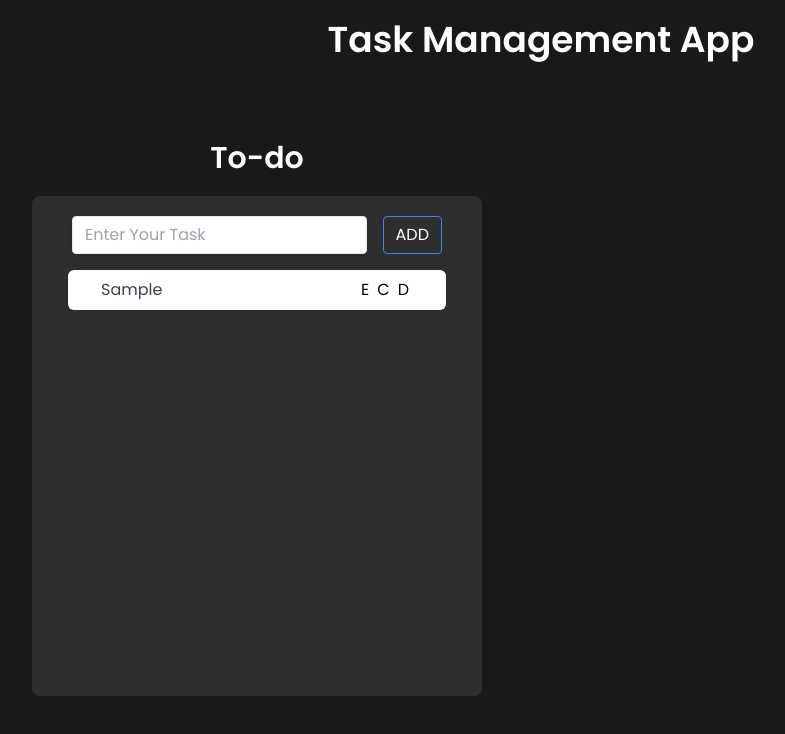
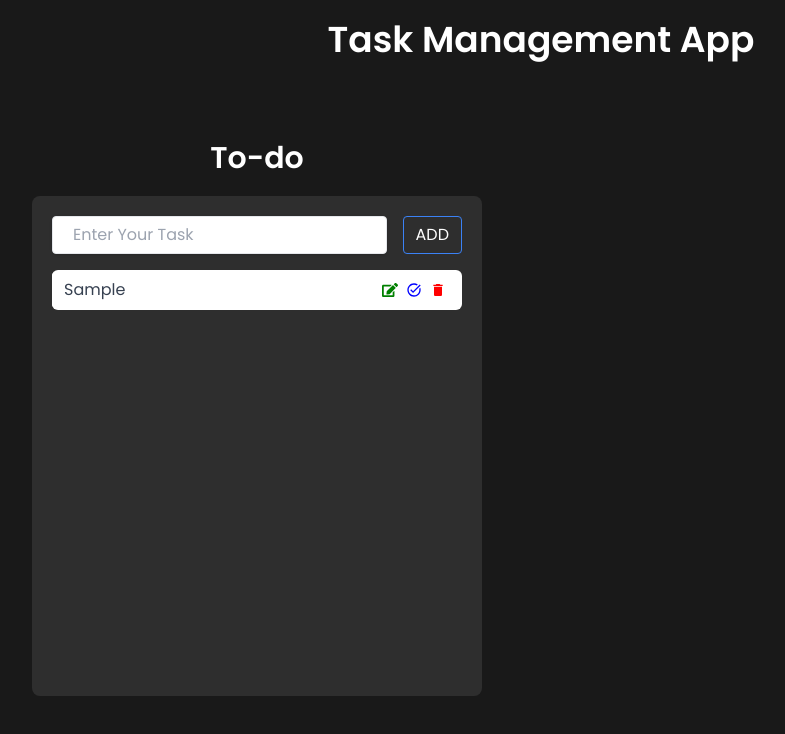
Before and after one commit to Abhijeet03s/Task-Management-App, a React (Vite) app: page / in a window 1280 px wide. Both pictures are taken after typing "Sample" into the empty fields and a click on the button "ADD". Shown: the top 734 px of the page, without its empty margins (99-884 px from the left). Built offline with nearby package versions, Linux system fonts and the light colour scheme.

Commit message:
todo part completed

```diff
--- a/src/App.jsx
+++ b/src/App.jsx
@@ -1,12 +1,12 @@
-import { useState } from "react"
+import { useState, useRef } from "react"
 import { Form } from "./components/Form"
 
 export default function App() {
 
   const [userInput, setUserInput] = useState("")
   const [tasks, setTasks] = useState([])
-  const [edit, setEdit] = useState(null)
-
+  const [editTask, setEditTask] = useState(null)
+  const inputFocus = useRef(null)
   return (
     <>
       <div className="max-w-full min-h-screen text-white text-center py-5 space-y-20 font-Poppins">
@@ -19,8 +19,9 @@ export default function App() {
               setUserInput={setUserInput}
               tasks={tasks}
               setTasks={setTasks}
-              edit={edit}
-              setEdit={setEdit}
+              editTask={editTask}
+              setEditTask={setEditTask}
+              inputFocus={inputFocus}
             />
           </div>
           {/* <div className="flex flex-col justify-center items-center">
--- a/src/components/Form.jsx
+++ b/src/components/Form.jsx
@@ -3,68 +3,57 @@ import { List } from "./List"
 import { v4 as uuidv4 } from 'uuid';
 
 
-export const Form = ({ userInput, setUserInput, tasks, setTasks, edit, setEdit }) => {
+export const Form = ({ userInput, setUserInput, tasks, setTasks, editTask, setEditTask, inputFocus }) => {
 
     const handleChange = (e) => {
         setUserInput(e.target.value)
     }
 
     const updateTask = (id, title, completed) => {
-        const newTask = tasks.map((todo) => todo.id === id ? { title, id, completed } : todo)
+        const newTask = tasks.map((todo) => todo.id === id ? { id, title, completed } : todo)
         setTasks(newTask)
-        setEdit("")
+        setEditTask("")
     }
 
     useEffect(() => {
-        if (edit) {
-            setUserInput(edit.title)
+        if (editTask) {
+            setUserInput(editTask.title)
         } else {
             setUserInput("")
         }
-    }, [setUserInput, edit])
+    }, [setUserInput, editTask])
 
 
     const handleSubmit = (e) => {
         e.preventDefault();
-        if (!edit) {
-            setTasks([...tasks,
-            {
-                id: uuidv4(),
-                title: userInput,
-                completed: false
-            }])
+        if (!editTask) {
+            setTasks([...tasks, { id: uuidv4(), title: userInput, completed: false }])
             setUserInput("")
         } else {
-            updateTask(userInput, edit.id, edit.completed)
+            updateTask(editTask.id, userInput, editTask.completed)
         }
-
-        setTasks([...tasks,
-        {
-            id: uuidv4(),
-            title: userInput,
-            completed: false
-        }])
-        setUserInput("")
     }
 
 
     return (
         <>
             <div className="w-[450px] min-h-[500px] flex flex-col bg-[#2e2e2e] p-5 mt-5 rounded-lg">
-                <form className="flex gap-4 w-full px-5" onSubmit={handleSubmit}
+                <form className="flex gap-4" onSubmit={handleSubmit}
                 >
-                    <input className="shadow appearance-none border rounded w-full py-2 px-3 text-gray-700 leading-tight focus:outline-none focus:shadow-outline" id="username" type="text" placeholder="Enter Your Task"
+                    <input className="shadow appearance-none border rounded w-full py-2 px-5 text-gray-700 leading-tight focus:outline-none focus:shadow-outline" id="username" type="text" placeholder="Enter Your Task"
                         onChange={handleChange}
                         value={userInput}
+                        ref={inputFocus}
                     />
                     <button className="bg-transparent hover:bg-blue-500 text-white hover:text-white py-1 px-3 border border-blue-500 hover:border-transparent rounded"
-                    >{edit ? "OK" : "ADD"}</button>
+                    >{editTask ? "OK" : "ADD"}</button>
                 </form>
-                <div className="m-4">
+                <div className="my-4">
                     <List
                         tasks={tasks}
                         setTasks={setTasks}
-                        setEdit={setEdit}
+                        setEditTask={setEditTask}
+                        inputFocus={inputFocus}
                     />
                 </div>
             </div>
--- a/src/components/List.jsx
+++ b/src/components/List.jsx
@@ -1,6 +1,10 @@
-import React from 'react'
+import React, { useRef } from 'react'
+import { FaEdit } from "react-icons/fa"
+import { MdTaskAlt } from "react-icons/md"
+import { MdDelete } from "react-icons/md"
 
-export const List = ({ tasks, setTasks, setEdit }) => {
+
+export const List = ({ tasks, setTasks, setEditTask, inputFocus }) => {
 
   const handleDelete = ({ id }) => {
     setTasks(tasks.filter((todo) => todo.id !== id))
@@ -15,19 +19,20 @@ export const List = ({ tasks, setTasks, setEdit }) => {
             completed: !item.completed
           }
         }
-      }
-      ))
+        return item
+      }))
   }
 
   const handleEdit = ({ id }) => {
     const findTask = tasks.find((todo) => todo.id === id)
-    setEdit(findTask)
+    setEditTask(findTask)
+    inputFocus.current.focus()
   }
 
   return (
     <>
       {tasks.map((todo) => (
-        <li className="max-w-full flex justify-center items-center bg-white rounded-md max-h-[40px] mb-5" key={todo.id}>
+        <li className="max-w-full flex justify-between items-center bg-white rounded-md h-[40px] mb-5" key={todo.id}>
           <input
             className='appearance-none border-none rounded w-64 py-2 px-3 text-gray-700 leading-tight focus:outline-none focus:shadow-outline'
             type="text"
@@ -36,13 +41,13 @@ export const List = ({ tasks, setTasks, setEdit }) => {
           />
           <div className='p-2 text-black '>
             <button className='p-2' onClick={() => handleEdit(todo)}>
-              E
+              <FaEdit color="green" />
             </button>
             <button onClick={() => handleCompleted(todo)}>
-              C
+              <MdTaskAlt color='blue' />
             </button>
             <button className='p-2' onClick={() => handleDelete(todo)}>
-              D
+              <MdDelete color='red' />
             </button>
           </div>
         </li>
```
